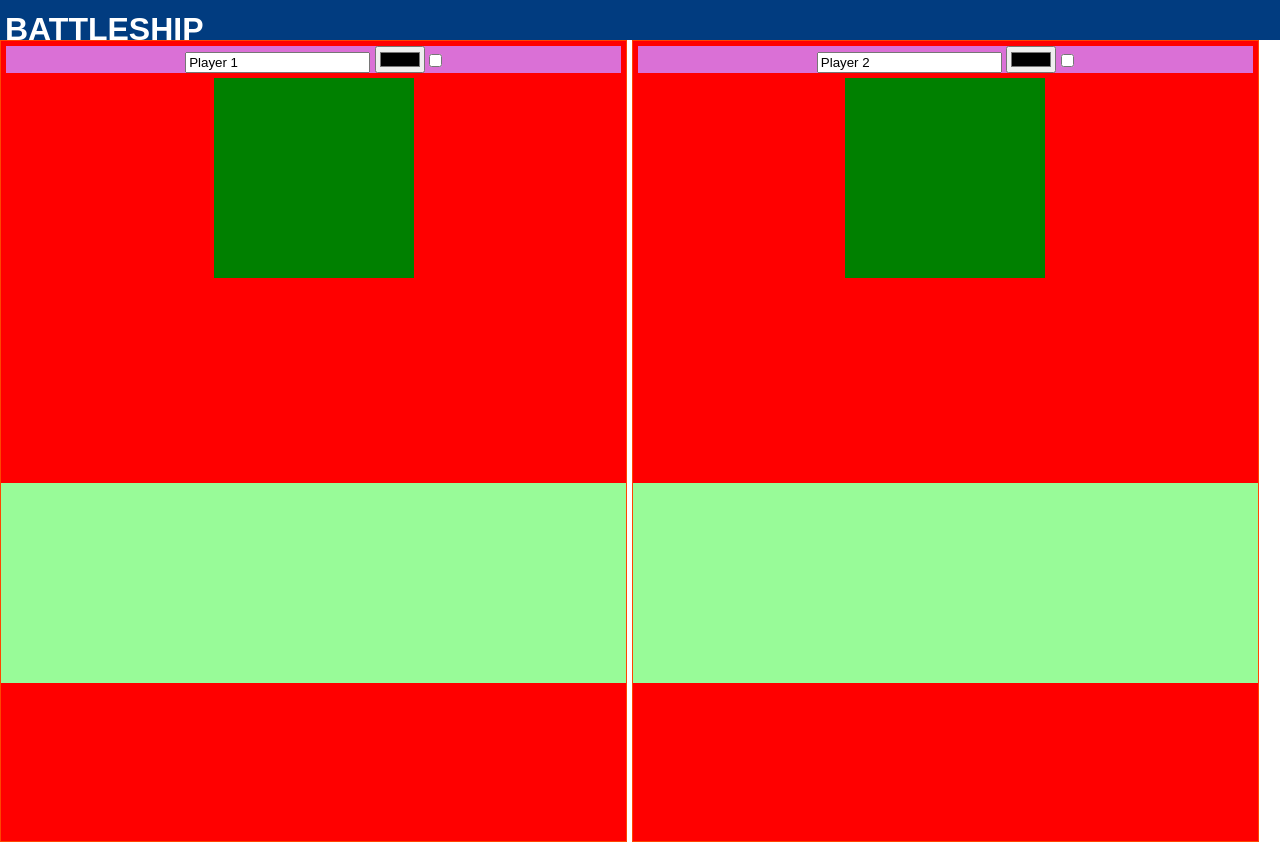
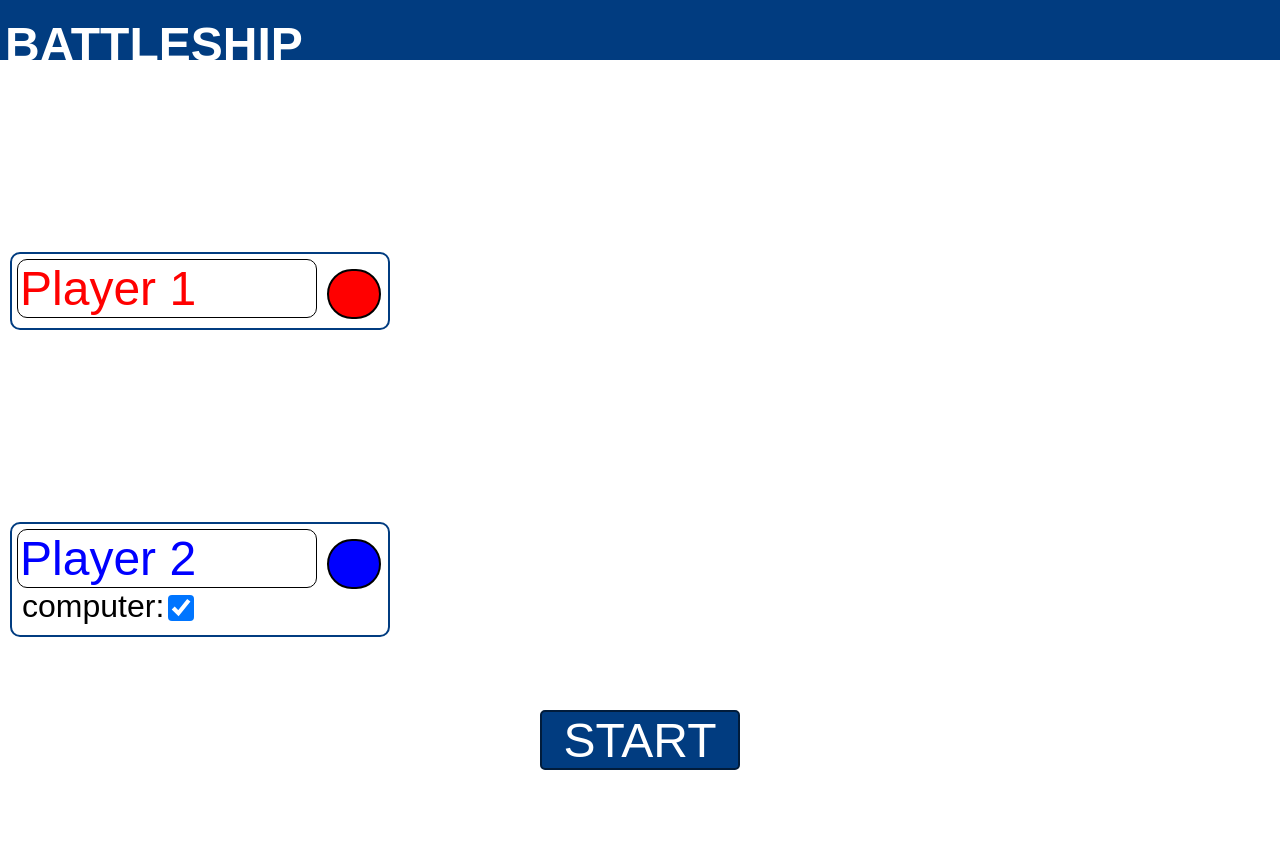
Before and after one commit to PerryBaran/battleships, a website built with webpack: page dist/index.html in a window 1280 px wide. After the commit the page ends 800 px from the top, so only its background shows below. Built offline with nearby package versions, Linux system fonts and the light colour scheme.

Commit message:
changed initial screen to a player screen and started work on gameboard set up

```diff
--- a/src/index.js
+++ b/src/index.js
@@ -1,4 +1,4 @@
 import './style.css';
-const initializeGame = require('./initialize');
+const initializePage = require('./initialize');
 
-initializeGame();
+initializePage();
--- a/src/initialize.js
+++ b/src/initialize.js
@@ -1,30 +1,82 @@
-const ShipFactory = require('./shipFactory');
-const Player = require('./player');
-const renderGame = require('./DOM');
+const reset = require('./resetDOM');
+const setup = require('./setup');
 
-const initializeGame = () => {
-    //create ships for players
-    const harbor1 = ShipFactory([5, 4, 3, 3, 2]);
-    const harbor2 = ShipFactory([5, 4, 3, 3, 2]);
+const initializePage = () => {
+    reset(content);
+
+    //create top bar
+    const topBar = document.createElement('div');
+    topBar.id = 'topbar';
+    const header = document.createElement('h1');
+    header.innerHTML = 'BATTLESHIP';
+    topBar.appendChild(header);
+    content.appendChild(topBar);
 
     //create players
-    const player1 = Player(player1Info.name, player1Info.color, 10);
-    const player2 = Player(player2Info.name, player2Info.color, 10);
+    const info1 = createPlayer('Player 1', '#FF0000', false);
+    const info2 = createPlayer('Player 2', '#0000FF', true);
 
-    //render board and ships
-    renderGame(player1, harbor1, 1);
-    renderGame(player2, harbor2, 2);
+    //start button
+    const startWrapper = document.createElement('div');
+    startWrapper.id = 'start';
+    const start = document.createElement('button');
+    start.innerHTML = 'START';
+    startWrapper.appendChild(start);
+    content.appendChild(startWrapper);
+
+    start.addEventListener('click', () => {
+        setup(info1, info2);
+    })
+}
+
+function createPlayer(nameValue, colorValue, computer) {
+    const container1 = document.createElement('div');
+    container1.className = 'player'
+    content.appendChild(container1);
+
+    const name = document.createElement('input');
+    name.value = nameValue;
+    name.className = 'nameInput'
+    container1.appendChild(name);
+
+    const wrapper = document.createElement('div');
+    wrapper.className = 'colorPicker'
+    const color = document.createElement('input');
+    color.type = 'color';
+    color.value = colorValue;
+
+    wrapper.style.background = color.value;
+    name.style.color = color.value;
+
+    color.addEventListener('change', () => {
+        wrapper.style.background = color.value;
+        name.style.color = color.value;
+    });
+
+    wrapper.appendChild(color);
+    container1.appendChild(wrapper);
+
+    if (computer) { //add computer checkbox
+        const container2 = document.createElement('div');
+        container2.className = "computerInput";
+        const option = document.createElement('p');
+        option.innerHTML = 'computer:';
+        container2.appendChild(option);
+
+        const checkboxWrapper = document.createElement('div');
+        checkboxWrapper.className = 'checkboxWrapper'
+        const checkbox = document.createElement('input');
+        checkbox.type = 'checkbox';
+        checkbox.checked = true;
+        checkboxWrapper.appendChild(checkbox);
+        container2.appendChild(checkboxWrapper);
+        container1.appendChild(container2);
+        return {name: name, color: color, computer: checkbox}
+    } else {
+        return {name: name, color: color}
+    }
 
 }
 
-const player1Info = {
-    name: document.getElementById('player1name'),
-    color: document.getElementById('player1color')
-}
 
-const player2Info = {
-    name: document.getElementById('player2name'),
-    color: document.getElementById('player2color')
-}
-
-module.exports = initializeGame;
+module.exports = initializePage;
--- a/src/player.js
+++ b/src/player.js
@@ -7,7 +7,11 @@
     const getName = () => name;
     const colour = colourInput;
     const getColour = () => colour;
-    return {getBoard, getName, getColour}
+    const isPlaced = false;
+    const place = () => isPlaced = true;
+    const remove = () => isPlaced = false;
+    const placed = () => isPlaced;
+    return {getBoard, getName, getColour, place, remove, placed}
 }
 
 module.exports = Player;
--- /dev/null
+++ b/src/resetDOM.js
@@ -0,0 +1,7 @@
+const reset = (parent) => {
+    while (parent.firstChild) {
+        parent.removeChild(parent.firstChild);
+    }
+}
+
+module.exports = reset;
--- /dev/null
+++ b/src/setup.js
@@ -0,0 +1,31 @@
+const Player = require('./player')
+const ShipFactory = require('./shipFactory')
+
+const setup = (info1, info2) => {
+    //is player 2 computer?
+    const computer = info2.computer.checked;
+
+    //create players
+    const player1 = Player(info1.name.value, info1.color.value, 10);
+    const player2 = Player(info2.name.value, info2.color.value, 10);
+
+    //create ships
+    const harbor1 = ShipFactory([5, 4, 3, 3, 2]);
+    const harbor2 = ShipFactory([5, 4, 3, 3, 2]);
+
+    //create set up page for player 1
+    //on continue, if computer = false, set up page for player 2
+    //if computer = true, randomly place ships for player 2
+    //on continue, set up game loop
+}
+
+function placeShips(){
+    //reset DOM
+    //build harbor player 1
+    //build gameboard player 1
+    //add continue button
+    //loop through with player 2 or randomly place ships
+    //continue to next step
+}
+
+module.exports = setup;
--- a/src/style.css
+++ b/src/style.css
@@ -5,17 +5,110 @@
     -webkit-tap-highlight-color:  rgba(255, 255, 255, 0);
 }
 
+:root{
+    --dark-blue: rgb(1, 60, 128);
+    --darker-blue: rgb(1, 28, 59);
+}
+
+/*initial screen*/
+#topbar {
+    background: var(--dark-blue);
+    height: 60px;
+}
+
 h1 {
     color: white;
     position: absolute;
-    top: 11px;
+    top: 17px;
     left: 5px;
+    font-size: 3rem;
 }
 
-#topbar {
-    background: rgb(1, 60, 128);
-    height: 40px;
+.player {
+    border: 2px solid var(--dark-blue);
+    border-radius: 10px;
+    margin-left: 10px;
+    margin-right: 10px;
+    margin-top: 15%;
+    height: fit-content;
+    width: 380px;
 }
+
+.nameInput {
+    display: inline-block;
+    margin: 5px;
+    margin-bottom: 10px;
+    font-size: 3rem;
+    width: 300px;
+    border-radius: 10px;
+    border: 1px solid black;
+}
+
+.colorPicker {
+    display: inline-block;
+    aspect-ratio: 1/1;
+    height: 50px;
+    border-radius: 100px;
+    border: 2px solid black;
+    margin: 5px;
+    position: relative;
+    top: 10px;
+}
+
+input[type="color"] {
+    -webkit-appearance: none;
+    border-radius: 100px;
+    aspect-ratio: 1/1;
+    height: 50px;
+    overflow: hidden;
+    opacity: 0;
+}
+
+.computerInput {
+    display: block;
+    margin-left: 5px;
+    position: relative;
+    bottom: 10px;
+}
+
+.computerInput > p {
+    display: inline-block;
+    font-size: 2rem;
+    margin-left: 5px;
+}
+
+.checkboxWrapper {
+    display: inline-block;
+    zoom: 2;
+    position: relative;
+    top: 2px;
+    margin-left: 2px;
+    margin-right: 4px;
+}
+
+#start {
+    display: flex;
+    justify-content: center;
+    align-items: center;
+    margin-top: 10%;
+    position: absolute;
+    bottom: 30px;
+    left: 0;
+    right: 0;
+}
+
+#start > button {
+    width: 200px;
+    height: 60px;
+    font-size: 3rem;
+    margin: auto;
+    background-color: var(--dark-blue);
+    color: white;
+    border: 2px solid var(--darker-blue);
+    border-radius: 5px;
+}
+
+
 
 .container {
     display: inline-flex;
@@ -47,7 +140,7 @@
 }
 
 .cell {
-    background-color: blue;
+    background-color: rgb(255, 0, 0);
     aspect-ratio: 1/1;
     width: 40px;
     border: 2px solid black;
```
Also changed, not shown: dist/index.html, dist/main.js.
